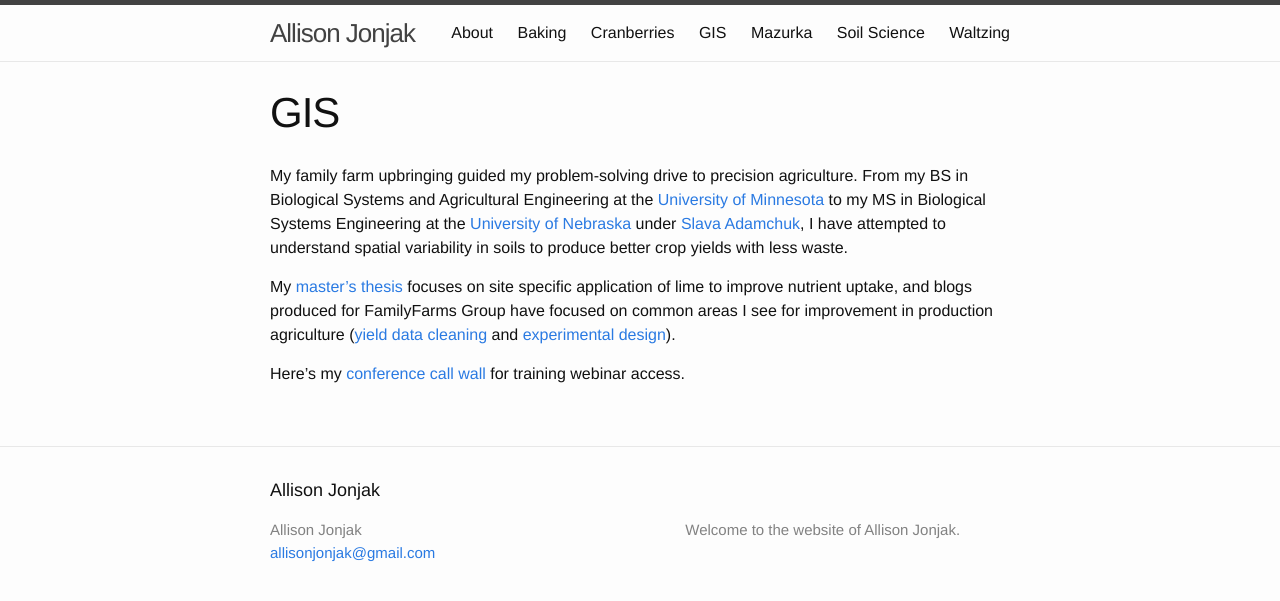
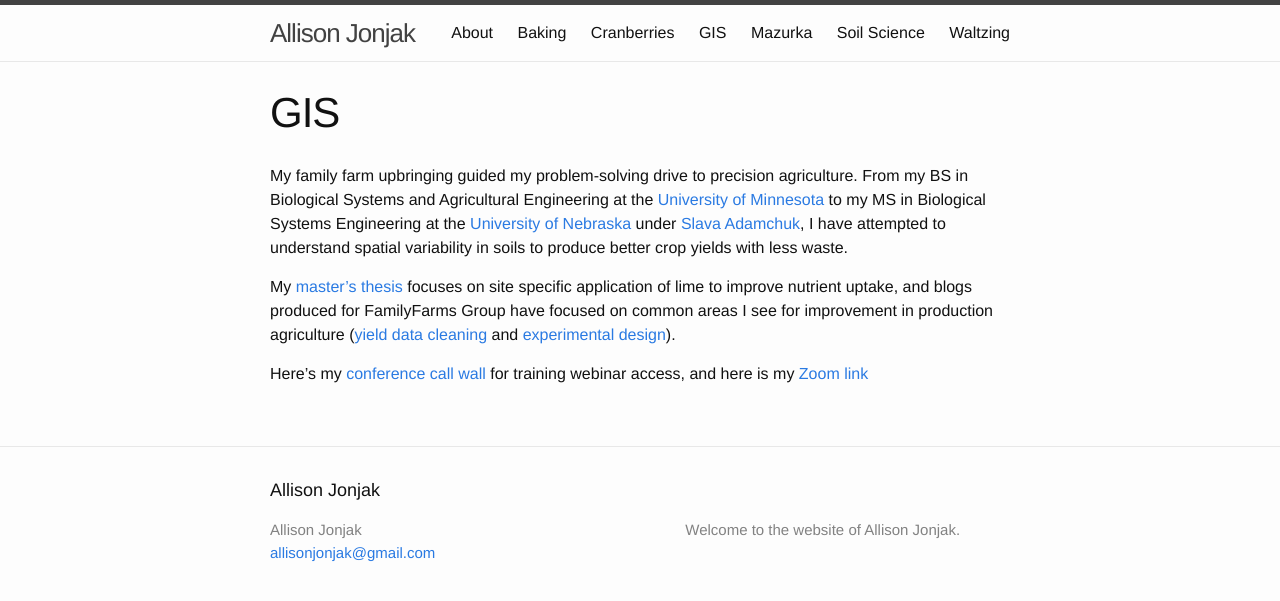
Before and after one commit to cranhandler/cranhandler.github.io, a Jekyll site: the page built from gis.md, in a window 1280 px wide. Shown: the top 601 px of the page. Built offline with Jekyll 4.4.1, drawn with Linux system fonts in a browser that asks for light colours.

Commit message:
add UW-Madison Extension zoom link

```diff
--- a/gis.md
+++ b/gis.md
@@ -7,7 +7,7 @@ My family farm upbringing guided my problem-solving drive to precision agricultu
 
 My [master's thesis][] focuses on site specific application of lime to improve nutrient uptake, and blogs produced for FamilyFarms Group have focused on common areas I see for improvement in production agriculture ([yield data cleaning][] and [experimental design][]).
 
-Here's my [conference call wall][] for training webinar access.
+Here's my [conference call wall][] for training webinar access, and here is my [Zoom link][]
 
 [University of Minnesota]: http://bbe.umn.edu/undergraduate/bbe
 [University of Nebraska]: http://engineering.unl.edu/bse/
@@ -16,3 +16,4 @@ Here's my [conference call wall][] for training webinar access.
 [yield data cleaning]: http://familyfarmsgroup.com/three-errors-watch-yield-data/
 [experimental design]: http://familyfarmsgroup.com/gis-data/
 [conference call wall]: https://www.freeconferencecall.com/wall/ajonjak
+[Zoom link]: https://uwextension.zoom.us/my/cranberry.allison
```
